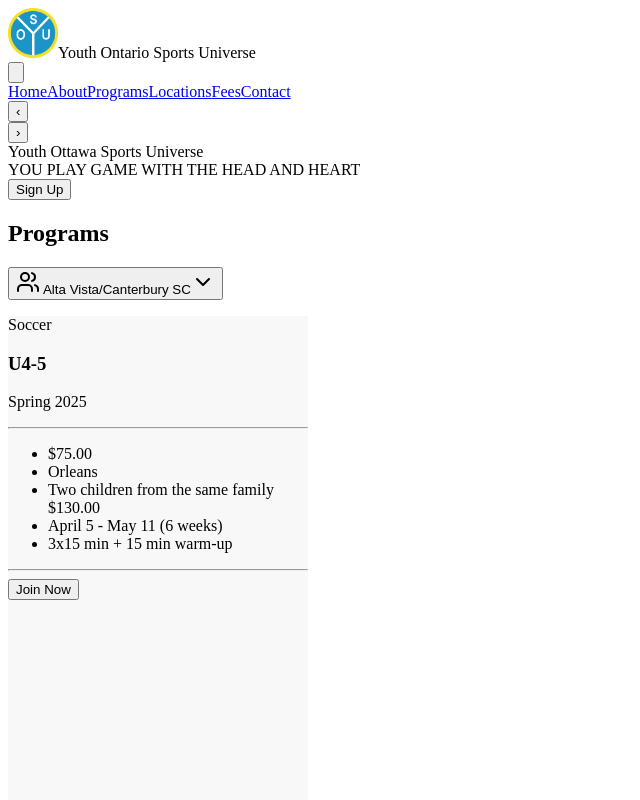
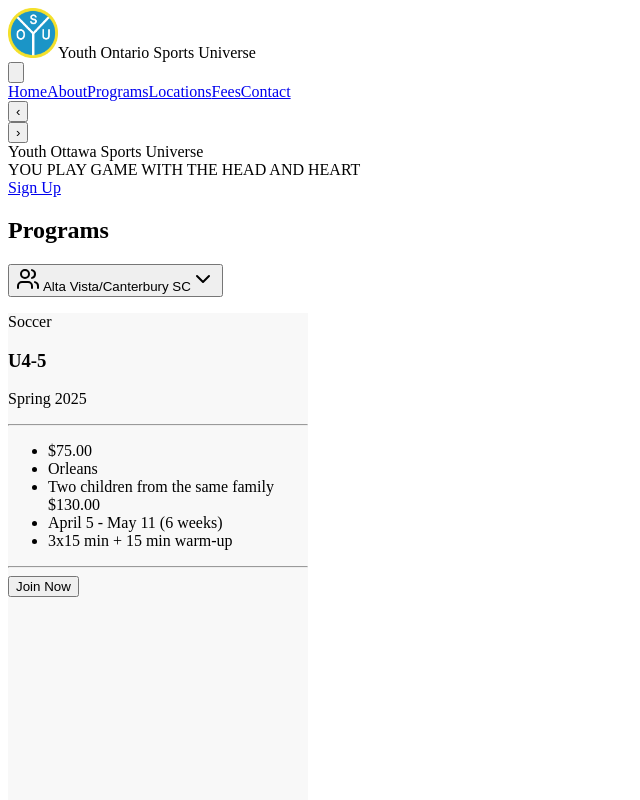
Before and after one commit to adamsaleh11/yosu, a Next.js app: page / in a window 1280 px wide. Shown: the top 800 px of the page, without its empty margins (0-640 px from the left). Built offline with nearby package versions, Linux system fonts and the light colour scheme; grey boxes are pictures that could not be loaded.

Commit message:
Change button

```diff
--- a/src/app/page.tsx
+++ b/src/app/page.tsx
@@ -88,9 +88,12 @@
           </div>
 
           {/* Call-to-Action Button */}
-          <button className="px-4 sm:px-6 py-2 border-2 border-white text-white rounded hover:bg-white hover:text-black transition">
+          <a
+            href="/programs"
+            className="px-4 sm:px-6 py-2 border-2 border-white text-white rounded hover:bg-white hover:text-black transition inline-block text-center"
+          >
             Sign Up
-          </button>
+          </a>
         </div>
       </div>
 
```
Also changed, not shown: 1 other file (tests, documents, lock files or other folders).
